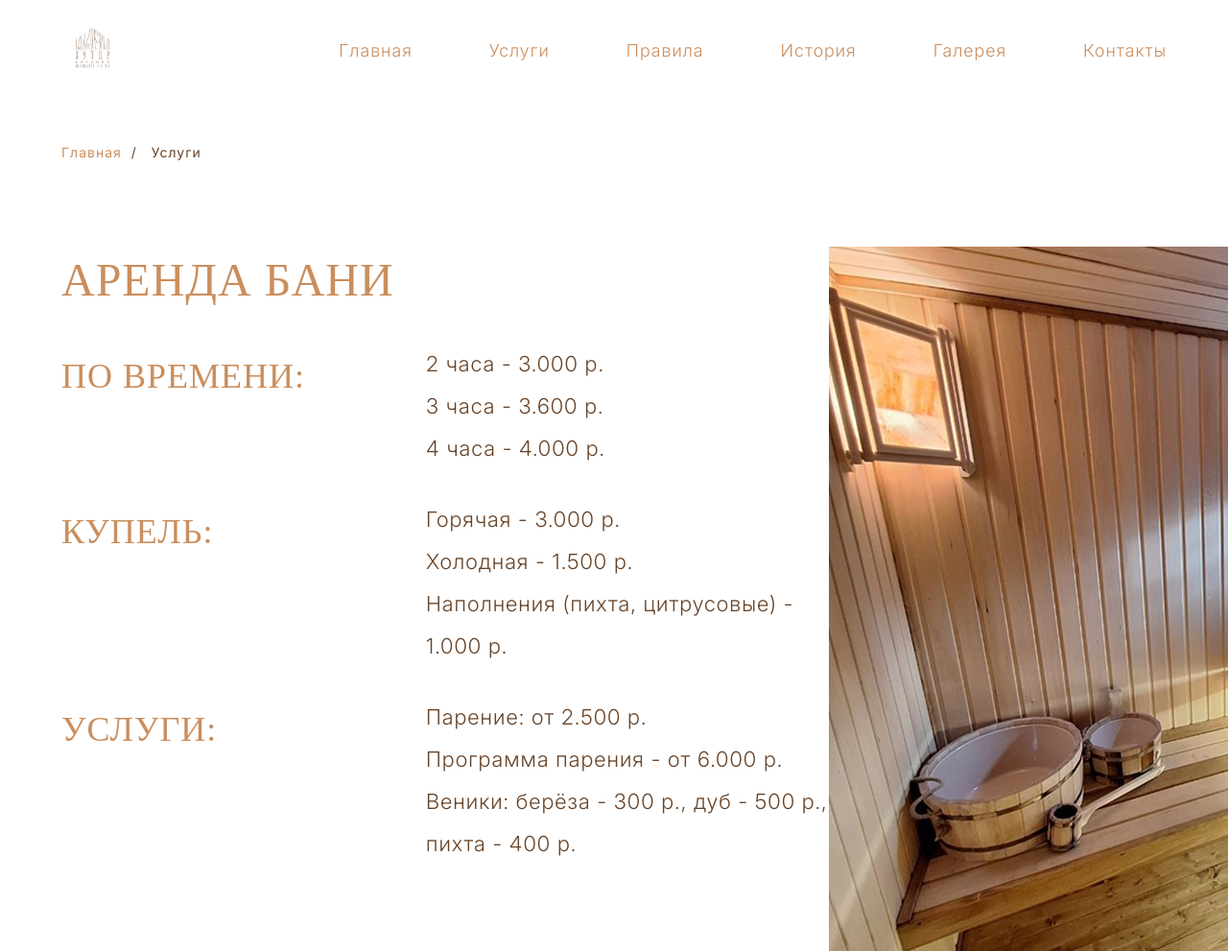
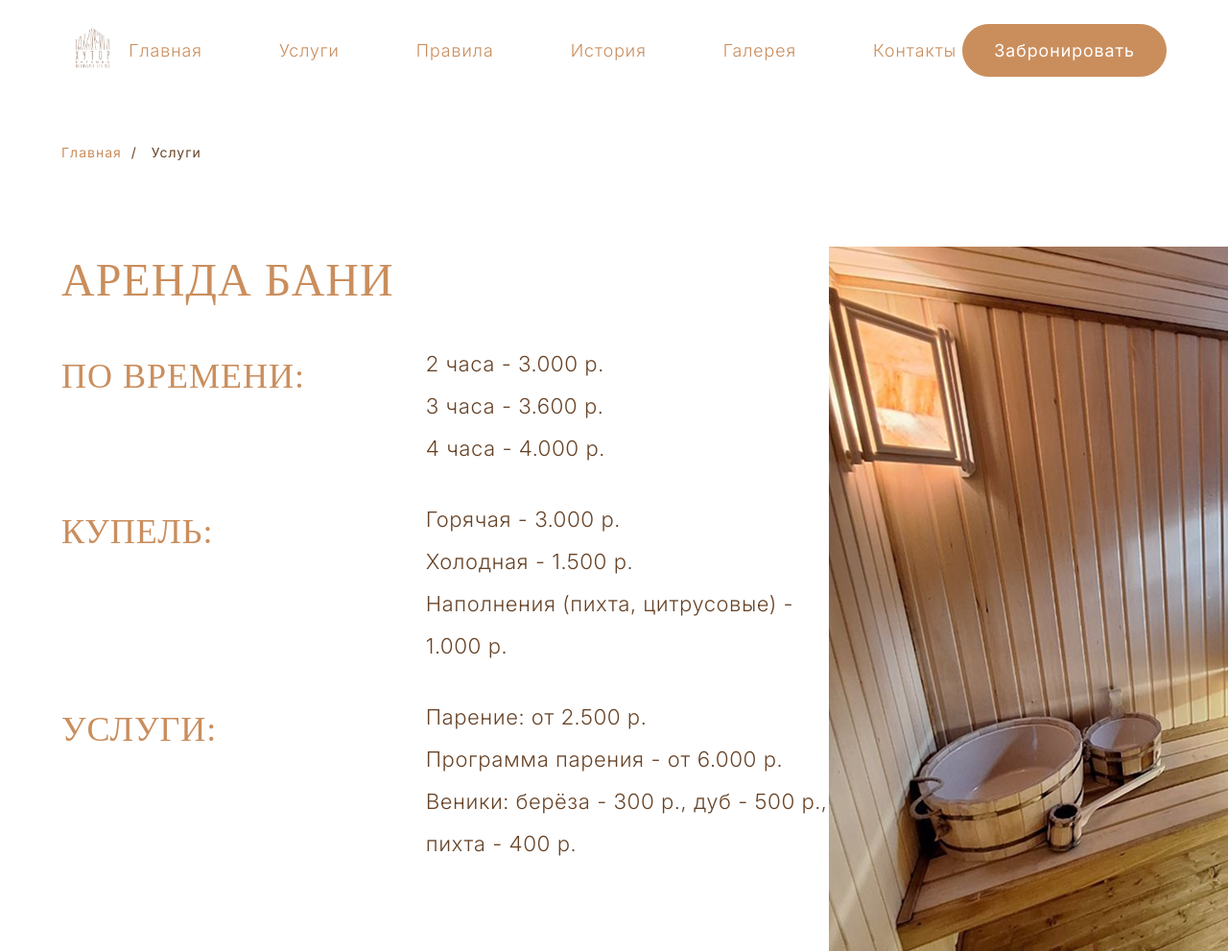
Before and after one commit to eternity089/hutor-vnukovo, a plain HTML site: page html/price.html in a window 1280 px wide. Shown: the top 991 px of the page at 96% size. Drawn offline with Linux system fonts and the light colour scheme; a web font is replaced by a local one.

Commit message:
Update price.html

```diff
--- a/html/price.html
+++ b/html/price.html
@@ -26,7 +26,7 @@
         <li><a href="gallery.html"> Галерея </a></li>
         <li><a href="contacts.html">Контакты</a></li>
       </nav>
-      <!-- <button class="modal main-offer" data-modal="modal.html">Забронировать</button> -->
+      <button class="modal main-offer" data-modal="modal.html">Забронировать</button>
     </div>
   </header>
   <div class="mobile-menu-container">
```
